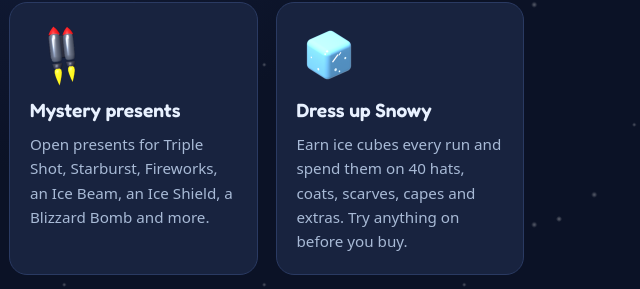
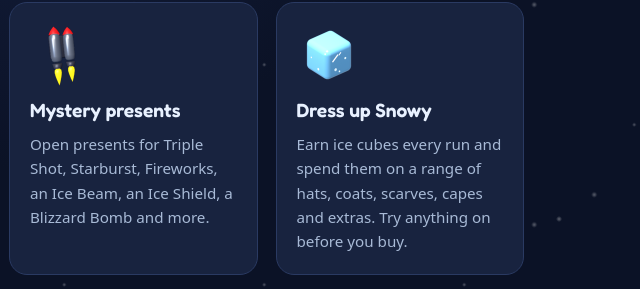
Before and after one commit to prisoner-games/prisoner-games.github.io, a plain HTML site: page index.html in a window 1280 px wide. Shown: the part 511-800 px from the top of the page, 640-1280 px from the left. Drawn offline with Linux system fonts and the light colour scheme.

Commit message:
Say a range of wardrobe items rather than a fixed count
Co-Authored-By: Claude Opus 5.5 <noreply@anthropic.com>

```diff
--- a/index.html
+++ b/index.html
@@ -52,7 +52,7 @@
       <article class="feature">
         <img src="img/ice_cube.png" alt="" width="64" height="64">
         <h2>Dress up Snowy</h2>
-        <p>Earn ice cubes every run and spend them on 40 hats, coats, scarves, capes and extras. Try anything on before you buy.</p>
+        <p>Earn ice cubes every run and spend them on a range of hats, coats, scarves, capes and extras. Try anything on before you buy.</p>
       </article>
     </section>
 
```
